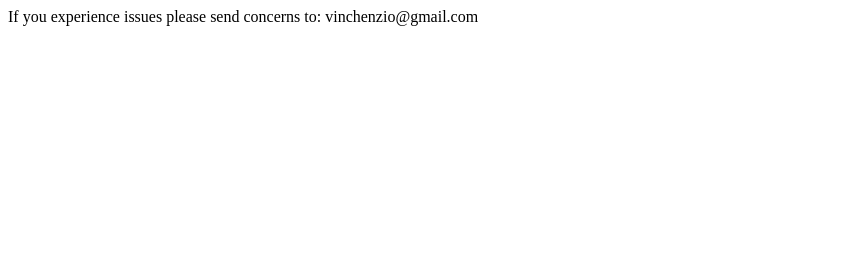
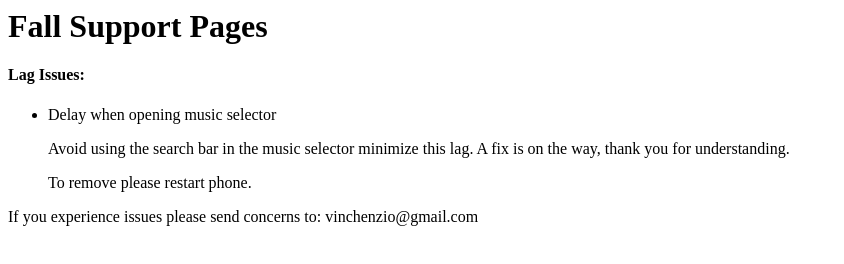
Before and after one commit to vwb/FallSupport, a plain HTML site: page index.html in a window 1280 px wide. Shown: the whole page, without its empty margins (0-844 px from the left). Drawn offline with Linux system fonts and the light colour scheme.

Commit message:
Update index.html

```diff
--- a/index.html
+++ b/index.html
@@ -1 +1,10 @@
+<h1> Fall Support Pages </h1>
+
+<h4> Lag Issues: </h4>
+<ul>
+  <li> Delay when opening music selector </li>
+  <p> Avoid using the search bar in the music selector minimize this lag. A fix is on the way, thank you for understanding. </p>
+  <p> To remove please restart phone.</p>
+</ul>
+
 <p> If you experience issues please send concerns to: vinchenzio@gmail.com </p>
```
